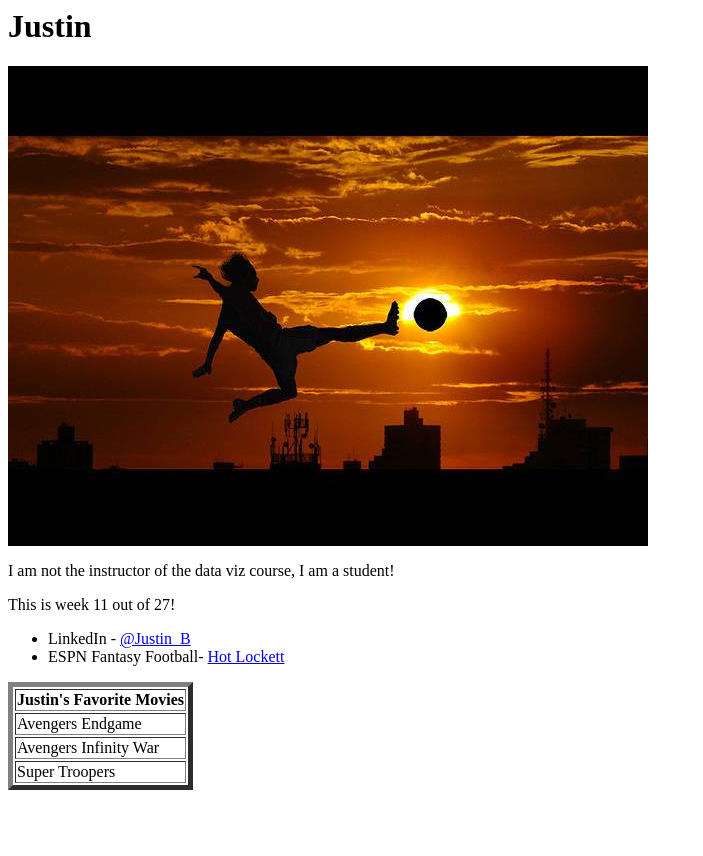
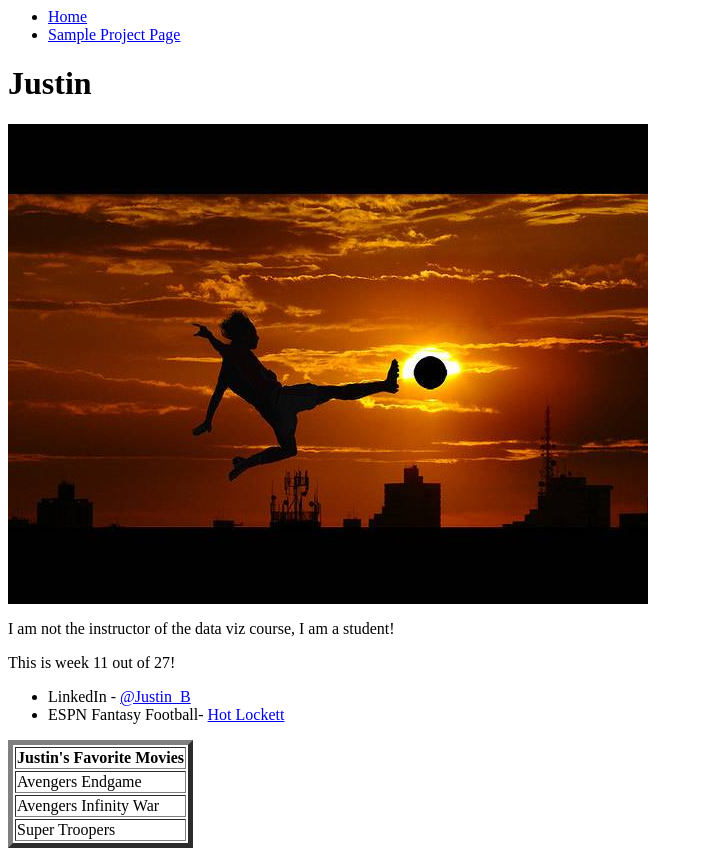
Before and after one commit to jbutle63/jbutle63.github.io, a plain HTML site: page index.html in a window 1280 px wide. Shown: the whole page, without its empty margins (0-703 px from the left). Before the commit the page ends 800 px from the top, so only its background shows below. Drawn offline with Linux system fonts and the light colour scheme.

Commit message:
Update index.html

```diff
--- a/index.html
+++ b/index.html
@@ -3,6 +3,22 @@
         <title>Justin's Page</title>
     </head>
     <body>
+
+            <nav>
+                    <ul>
+                        <li>
+                            <a href = "index.html">
+                                Home
+                            </a>
+                       </li>
+                       <li>
+                            <a href = "project.html">
+                                Sample Project Page
+                            </a>
+                        </li>
+                    </ul>
+                </nav>
+
         <h1>Justin</h1>
         <img src="footyball.jpg"
         title = "footie ball Player"/>
@@ -48,6 +64,8 @@
 
         </table>
 
+
+
     </body>
 
 </html>
```
